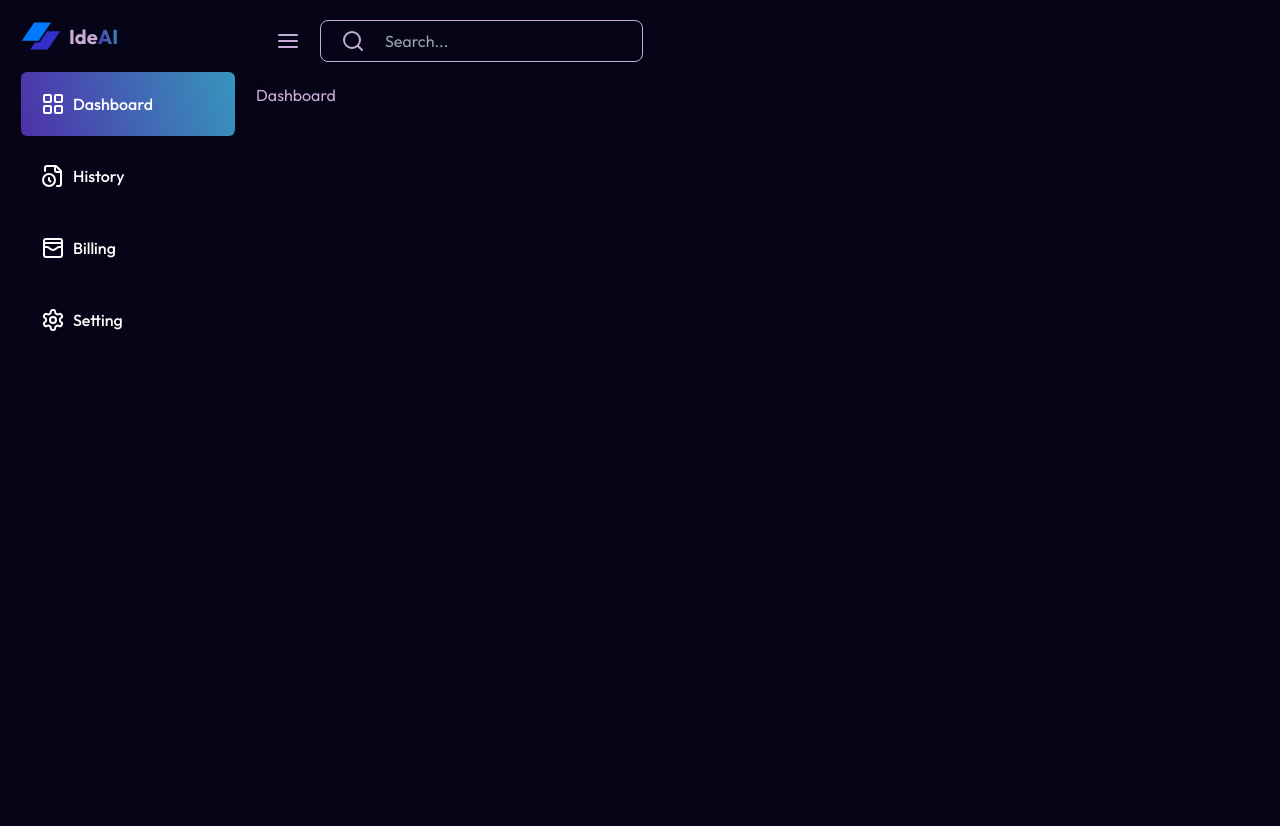
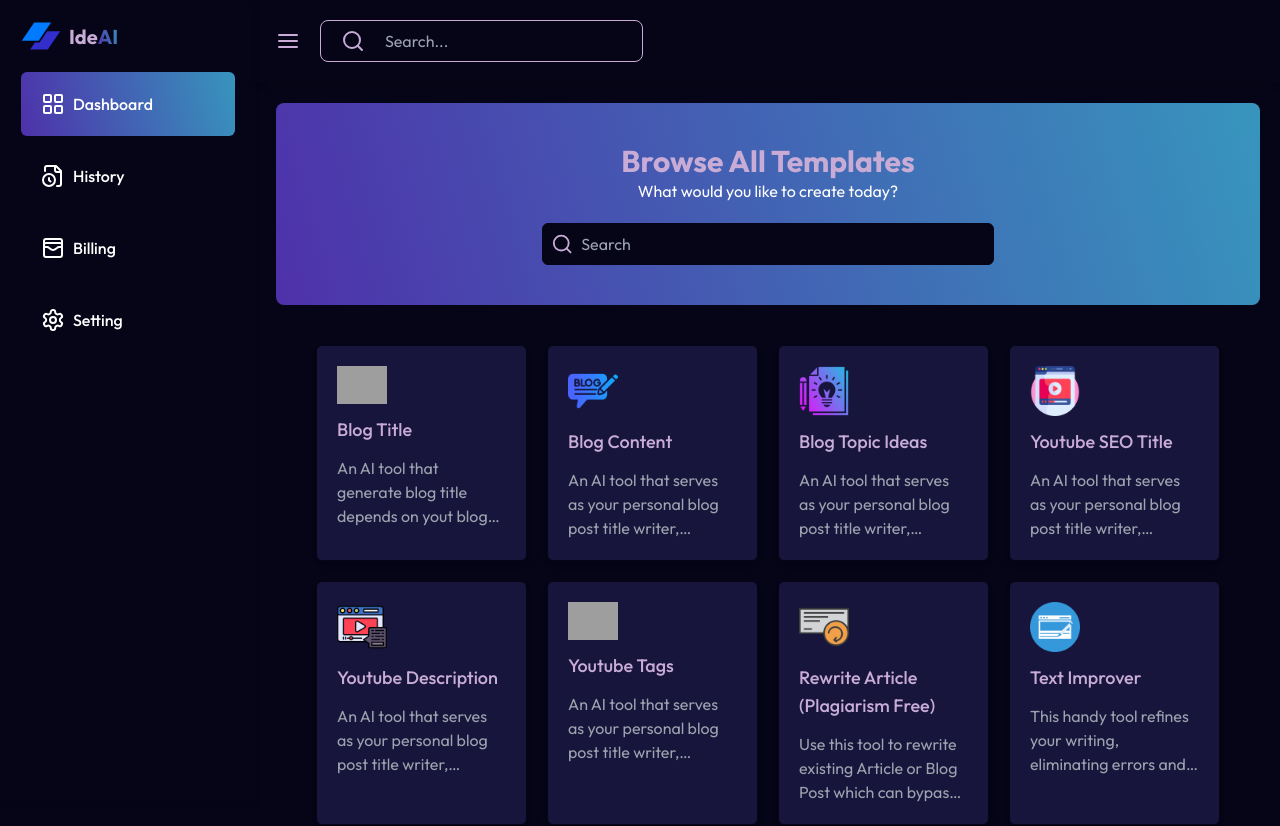
Before and after one commit to JCMisa/ai-content-generator, a Next.js app: page /dashboard in a window 1280 px wide. Shown: the top 826 px of the page. Before the commit the page ends 800 px from the top, so only its background shows below. Built offline with nearby package versions, Linux system fonts and the light colour scheme; no server answers; grey boxes are pictures that could not be loaded.

Commit message:
add the dashboard search, template list, and template cards sections

```diff
--- a/app/dashboard/_components/ButtomNav.tsx
+++ b/app/dashboard/_components/ButtomNav.tsx
@@ -34,7 +34,7 @@ const ButtomNav = () => {
   const path = usePathname();
 
   return (
-    <div className="shadow-lg min-h-20 border-t bg-dark-200">
+    <div className="shadow-lg min-h-20 border-t bg-dark">
       <div className="flex gap-5 sm:gap-10 md:hidden justify-center items-center text-center">
         {menuList.map((menu, index) => (
           <Link href={menu.path} key={menu.id || index}>
--- /dev/null
+++ b/app/dashboard/_components/SearchSection.tsx
@@ -0,0 +1,23 @@
+import { Search } from "lucide-react";
+import React from "react";
+
+const SearchSection = () => {
+  return (
+    <div className="p-10 linear-bg flex flex-col justify-center items-center rounded-lg">
+      <h2 className="text-3xl font-bold">Browse All Templates</h2>
+      <p className="text-white">What would you like to create today?</p>
+      <div className="w-full flex justify-center">
+        <div className="flex gap-2 items-center p-2 border rounded-md bg-dark mt-5 w-[50%]">
+          <Search className="text-light" />
+          <input
+            type="text"
+            placeholder="Search"
+            className="bg-transparent focus:outline-none focus:ring-0 w-full"
+          />
+        </div>
+      </div>
+    </div>
+  );
+};
+
+export default SearchSection;
--- /dev/null
+++ b/app/dashboard/_components/TemplateCard.tsx
@@ -0,0 +1,15 @@
+import React from "react";
+import { TEMPLATE } from "./TemplateListSection";
+import Image from "next/image";
+
+const TemplateCard = (item: TEMPLATE) => {
+  return (
+    <div className="p-5 shadow-md rounded-md border bg-dark-100 flex flex-col gap-3 cursor-pointer hover:scale-105 transition-all">
+      <Image src={item.icon} alt="icon" width={50} height={50} />
+      <h2 className="font-medium text-lg">{item.name}</h2>
+      <p className="text-gray-400 line-clamp-3">{item.desc}</p>
+    </div>
+  );
+};
+
+export default TemplateCard;
--- /dev/null
+++ b/app/dashboard/_components/TemplateListSection.tsx
@@ -0,0 +1,32 @@
+import Templates from "@/app/(data)/Templates";
+import React from "react";
+import TemplateCard from "./TemplateCard";
+
+export interface TEMPLATE {
+  name: string;
+  desc: string;
+  icon: string;
+  category: string;
+  slug: string;
+  aiPrompt: string;
+  form?: FORM[];
+}
+
+export interface FORM {
+  label: string;
+  field: string;
+  name: string;
+  required?: boolean;
+}
+
+const TemplateListSection = () => {
+  return (
+    <div className="grid grid-cols-1 sm:grid-cols-2 md:grid-cols-3 lg:grid-cols-4 gap-5 p-10">
+      {Templates.map((item: TEMPLATE, index: number) => (
+        <TemplateCard {...item} />
+      ))}
+    </div>
+  );
+};
+
+export default TemplateListSection;
--- a/app/dashboard/page.tsx
+++ b/app/dashboard/page.tsx
@@ -1,7 +1,17 @@
 import React from "react";
+import SearchSection from "./_components/SearchSection";
+import TemplateListSection from "./_components/TemplateListSection";
 
 const Dashboard = () => {
-  return <div>Dashboard</div>;
+  return (
+    <div className="p-5 mb-7">
+      {/* Search section */}
+      <SearchSection />
+
+      {/* template list section */}
+      <TemplateListSection />
+    </div>
+  );
 };
 
 export default Dashboard;
```
